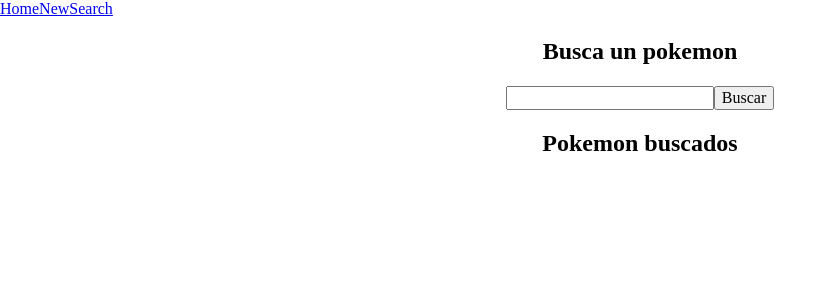
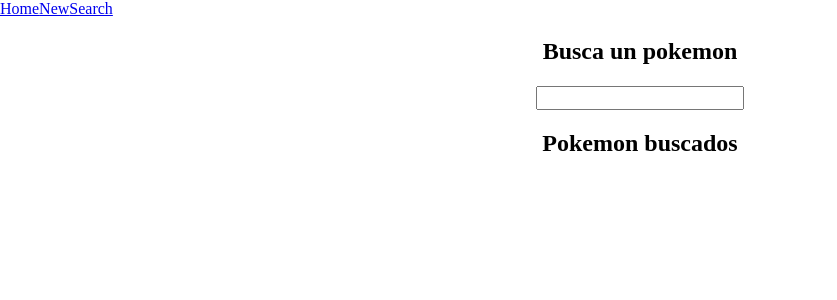
Before and after one commit to AnaIranzo/poke_app, a React (Create React App) app: page /search in a window 1280 px wide. Shown: the top 300 px of the page, without its empty margins (0-837 px from the left). Built offline with nearby package versions, Linux system fonts and the light colour scheme.

Commit message:
add debounce

```diff
--- a/package.json
+++ b/package.json
@@ -7,6 +7,7 @@
     "@testing-library/react": "^13.4.0",
     "@testing-library/user-event": "^13.5.0",
     "axios": "^1.3.3",
+    "lodash.debounce": "^4.0.8",
     "normalize.css": "^8.0.1",
     "react": "^18.2.0",
     "react-dom": "^18.2.0",
--- a/src/components/Main/Main.jsx
+++ b/src/components/Main/Main.jsx
@@ -1,8 +1,8 @@
-import React, { useState } from 'react';
+import React, { useState, useCallback } from 'react';
 import {Routes,Route} from 'react-router-dom';
+import debounce from 'lodash.debounce';
 
 import Search from './Search/Search'
-
 import Home from './Home/Home';
 import NotFound from './NotFound/NotFound';
 import Details from './Details/Details';
@@ -14,11 +14,15 @@
 
 
   const handleForm = (e) =>{
-    e.preventDefault();
-    //console.log(e.target.pokemon.value);
-    setData(e.target.pokemon.value);
-    e.target.pokemon.value = '';
+    console.log(e.target.value);
+    setData(e.target.value);
+    e.target.value = '';
   }
+
+// eslint-disable-next-line
+  const debouncedChangeHandler = useCallback(
+    debounce(handleForm, 1500)
+  , []);
 
   return <main>
       <Routes>
@@ -26,7 +30,7 @@
         <Route path="/" element={<Home />}/>
         <Route path="/new" element={<Form/>}/>
         <Route path="/pokemon/:id" element={<Details/>} />
-        <Route path="/search" element={<Search data={data} onSubmit={handleForm}/>}/>
+        <Route path="/search" element={<Search data={data} onSubmit={debouncedChangeHandler}/>}/>
         <Route path="/*" element={<NotFound/>}/>
 
       </Routes>
--- a/src/components/Main/Search/Search.jsx
+++ b/src/components/Main/Search/Search.jsx
@@ -47,10 +47,10 @@
 
   return <div className="form-container">
     <h2>Busca un pokemon</h2>
-    <form onSubmit={props.onSubmit}>
-      <input type="text" name="pokemon"/>
-      <input type="submit" value="Buscar" />
-    </form>
+
+      <input type="text" name="pokemon" onChange={props.onSubmit}/>
+
+
     <ListaPokemon data={pokemonData} key={uuidv4()}/>
   </div>;
 };
```
Also changed, not shown: 1 other file (tests, documents, lock files or other folders).
